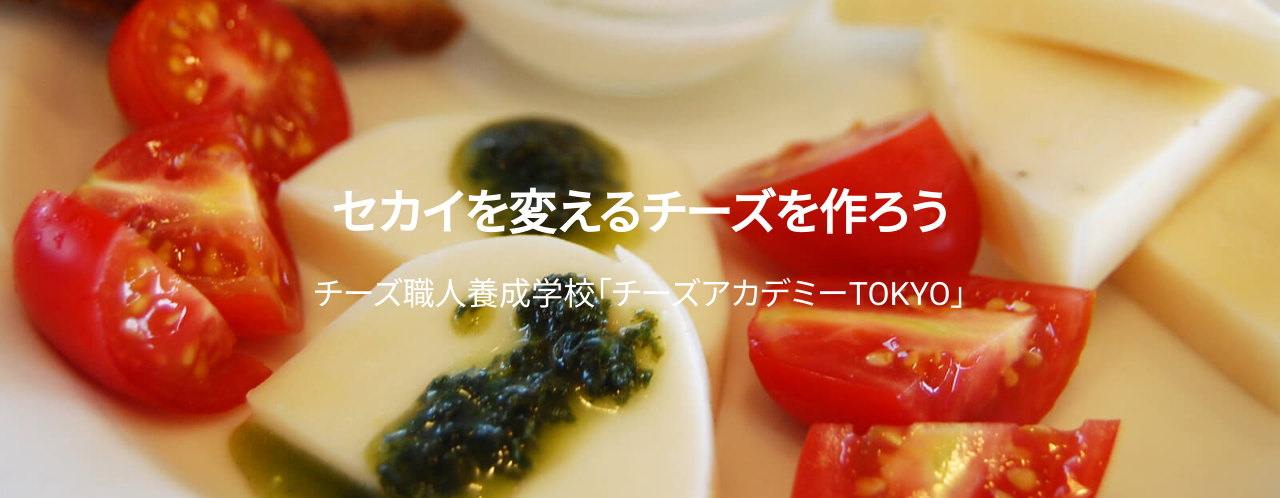
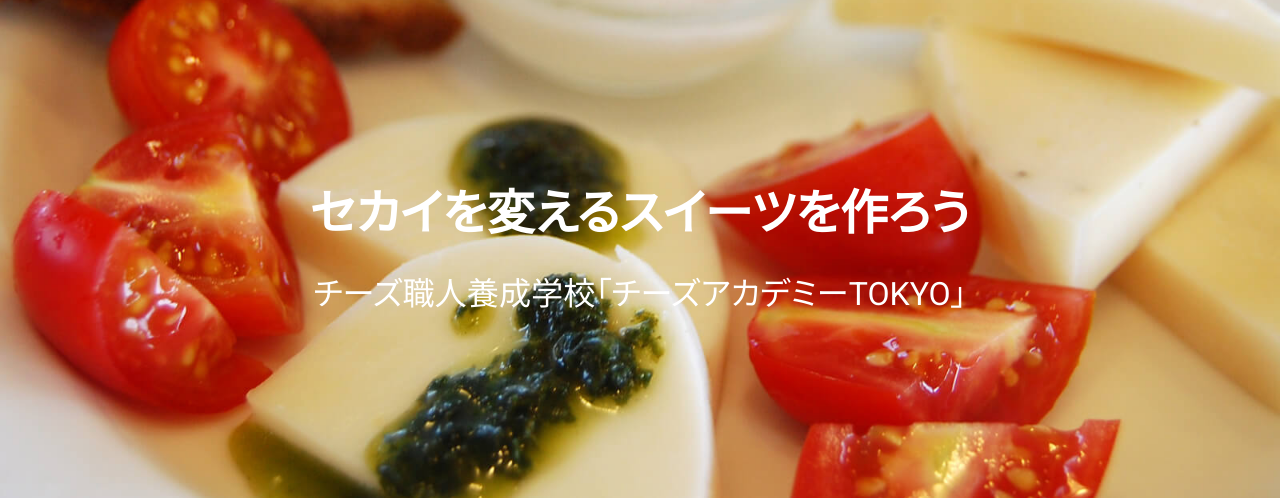
Before and after one commit to missy34/lob-8-cheese-academy, a plain HTML site: page cheeseacademy/index.html in a window 1280 px wide. Shown: the top 498 px of the page. Drawn offline with nearby package versions, Linux system fonts and the light colour scheme.

Commit message:
チーズをスイーツに直した

```diff
--- a/cheeseacademy/index.html
+++ b/cheeseacademy/index.html
@@ -16,7 +16,7 @@
 
 	<!-- main visual -->
 	<div class="main-visual">
-		<h1 class="site-title">セカイを変えるチーズを作ろう
+		<h1 class="site-title">セカイを変えるスイーツを作ろう
 		<span class="site-title__mid">チーズ職人養成学校「チーズアカデミーTOKYO」</span></h1>
 	</div>
 
```
